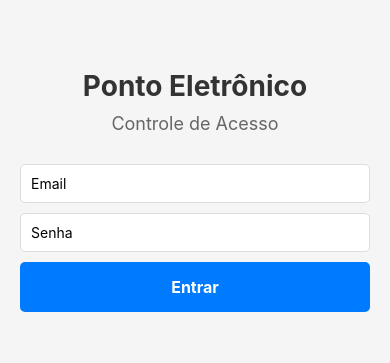
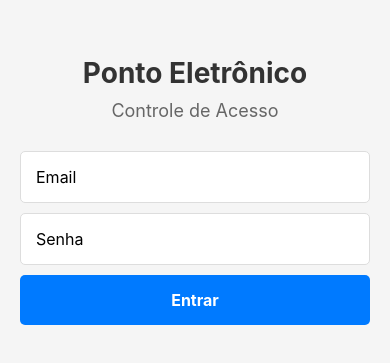
Before and after one commit to robeksonrocha/obras, a React Native app in the folder mobile-app/: screen /Login in a window 390 px wide. Shown: the part 227-590 px from the top of the page. Built offline with nearby package versions, Linux system fonts and the light colour scheme.

Commit message:
comitando

```diff
--- a/mobile-app/src/screens/Login/index.tsx
+++ b/mobile-app/src/screens/Login/index.tsx
@@ -6,7 +6,9 @@ import {
   TouchableOpacity,
   ActivityIndicator,
   Alert,
-  StyleSheet
+  StyleSheet,
+  KeyboardAvoidingView,
+  Platform
 } from 'react-native';
 import { useNavigation } from '@react-navigation/native';
 import type { NativeStackNavigationProp } from '@react-navigation/native-stack';
@@ -19,11 +21,19 @@ function LoginScreen() {
   const [email, setEmail] = useState('');
   const [senha, setSenha] = useState('');
   const [loading, setLoading] = useState(false);
+  const [errorMessage, setErrorMessage] = useState('');
   const navigation = useNavigation<LoginScreenNavigationProp>();
 
   const handleLogin = async () => {
-    if (!email || !senha) {
-      Alert.alert('Erro', 'Por favor, preencha todos os campos');
+    setErrorMessage('');
+
+    if (!email.trim() || !senha.trim()) {
+      setErrorMessage('Por favor, preencha todos os campos');
+      return;
+    }
+
+    if (!email.includes('@')) {
+      setErrorMessage('Por favor, insira um email válido');
       return;
     }
 
@@ -41,34 +51,58 @@ function LoginScreen() {
 
     } catch (error) {
       console.error('Erro no login:', error);
-      Alert.alert(
-        'Erro',
-        error instanceof Error ? error.message : 'Erro ao fazer login'
-      );
+      if (error instanceof Error) {
+        if (error.message.includes('401') || error.message.includes('inválidos')) {
+          setErrorMessage('Email ou senha incorretos');
+        } else if (error.message.includes('conexão')) {
+          setErrorMessage('Erro de conexão com o servidor. Tente novamente.');
+        } else {
+          setErrorMessage(error.message);
+        }
+      } else {
+        setErrorMessage('Ocorreu um erro inesperado. Tente novamente.');
+      }
     } finally {
       setLoading(false);
     }
   };
 
   return (
-    <View style={styles.container}>
+    <KeyboardAvoidingView
+      behavior={Platform.OS === "ios" ? "padding" : "height"}
+      style={styles.container}
+    >
+      <View style={styles.content}>
         <Text style={styles.title}>Ponto Eletrônico</Text>
         <Text style={styles.subtitle}>Controle de Acesso</Text>
 
+        {errorMessage ? (
+          <View style={styles.errorContainer}>
+            <Text style={styles.errorText}>{errorMessage}</Text>
+          </View>
+        ) : null}
+
         <TextInput
-        style={styles.input}
+          style={[styles.input, errorMessage ? styles.inputError : null]}
           placeholder="Email"
           value={email}
-        onChangeText={setEmail}
+          onChangeText={(text) => {
+            setEmail(text);
+            setErrorMessage('');
+          }}
           keyboardType="email-address"
           autoCapitalize="none"
+          autoCorrect={false}
         />
 
         <TextInput
-        style={styles.input}
+          style={[styles.input, errorMessage ? styles.inputError : null]}
           placeholder="Senha"
           value={senha}
-        onChangeText={setSenha}
+          onChangeText={(text) => {
+            setSenha(text);
+            setErrorMessage('');
+          }}
           secureTextEntry
         />
 
@@ -84,15 +118,19 @@ function LoginScreen() {
           )}
         </TouchableOpacity>
       </View>
+    </KeyboardAvoidingView>
   );
 }
 
 const styles = StyleSheet.create({
   container: {
     flex: 1,
+    backgroundColor: '#F5F5F5',
+  },
+  content: {
+    flex: 1,
     justifyContent: 'center',
     padding: 20,
-    backgroundColor: '#F5F5F5',
   },
   title: {
     fontSize: 28,
@@ -107,13 +145,30 @@ const styles = StyleSheet.create({
     textAlign: 'center',
     color: '#666',
   },
+  errorContainer: {
+    backgroundColor: '#FFE8E8',
+    borderRadius: 5,
+    padding: 10,
+    marginBottom: 15,
+    borderWidth: 1,
+    borderColor: '#FFB6B6',
+  },
+  errorText: {
+    color: '#D32F2F',
+    textAlign: 'center',
+    fontSize: 14,
+  },
   input: {
     backgroundColor: '#FFF',
     borderRadius: 5,
-    padding: 10,
+    padding: 15,
     marginBottom: 10,
     borderWidth: 1,
     borderColor: '#DDD',
+    fontSize: 16,
+  },
+  inputError: {
+    borderColor: '#D32F2F',
   },
   button: {
     backgroundColor: '#007AFF',
```
Lines whose indentation alone changed are shown as unchanged.
